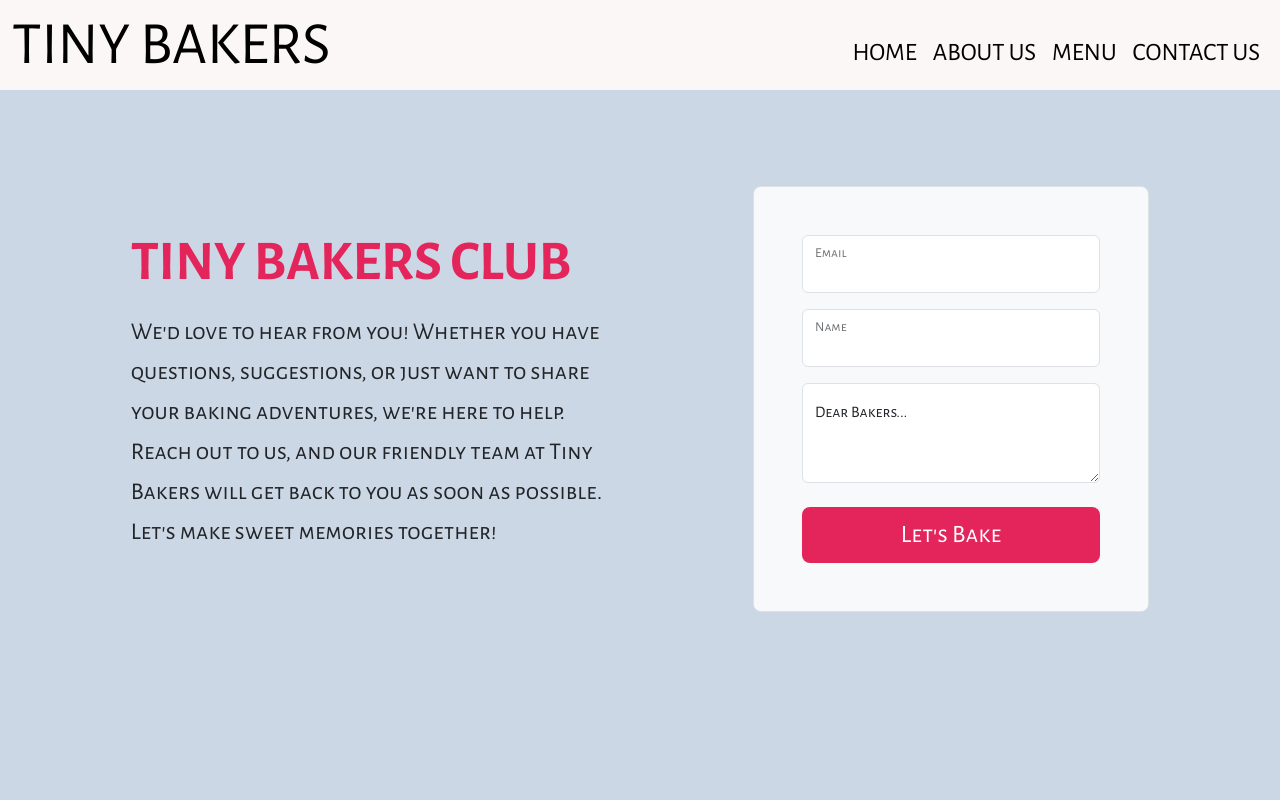
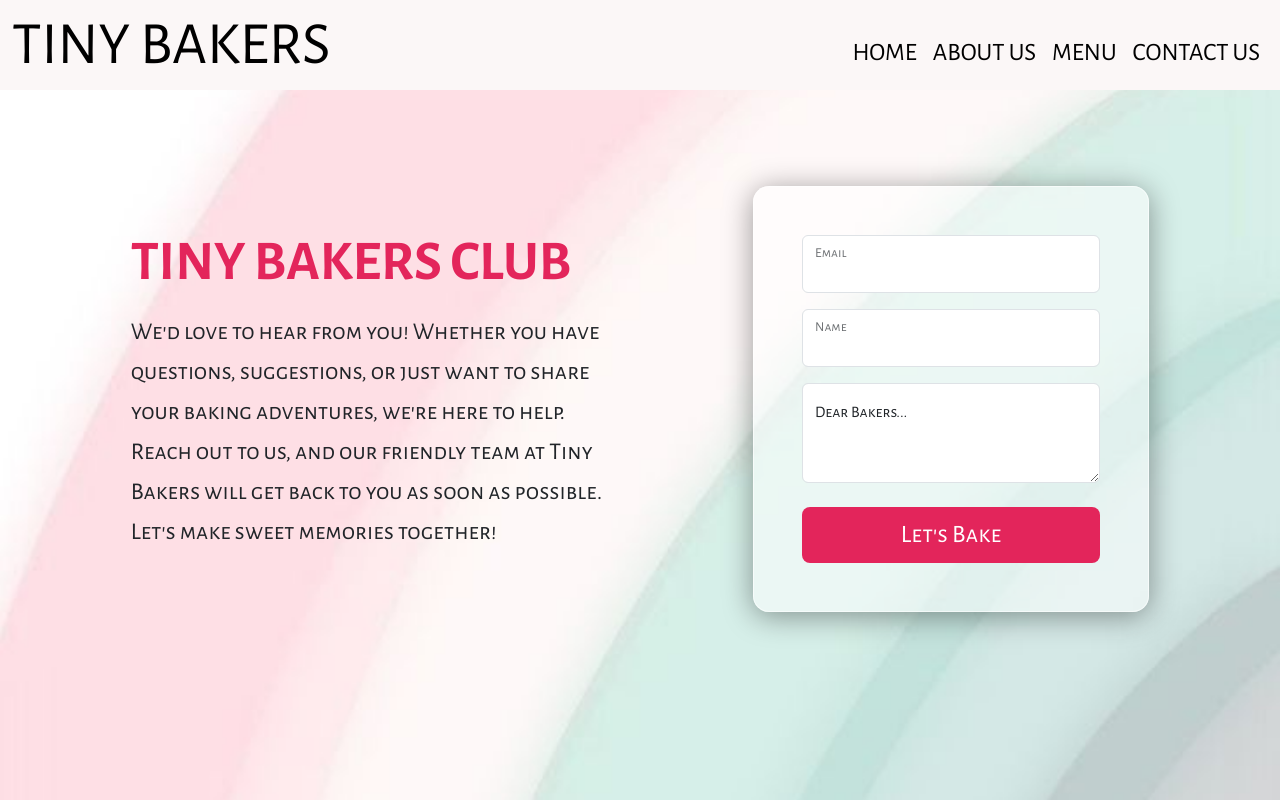
Before and after one commit to mhlangathabile/react-little-bakers, a React (Create React App) app: page /ContactUs in a window 1280 px wide. Built offline with nearby package versions, Linux system fonts and the light colour scheme.

Commit message:
Glassmorphism on form

```diff
--- a/src/Component/ContactUs.css
+++ b/src/Component/ContactUs.css
@@ -1,6 +1,15 @@
+body {
+  min-height: 100vh;
+  background-image: url("../Images/contactUs.jpg");
+  background-size: cover;
+  background-position: center;
+  /* display: flex;
+  align-items: center;
+  justify-content: center; */
+}
+
 .contactUs {
   font-family: "Alegreya Sans SC", sans-serif;
-  background-color: #ccd7e5;
   height: 100vh;
 }
 
@@ -8,6 +17,13 @@
   color: #e3255b !important;
 }
 
+.contact-form form {
+  border: 1px solid rgba(255, 255, 255, 0.6) !important;
+  background: rgba(255, 255, 255, 0.5) !important;
+  border-radius: 16px !important;
+  box-shadow: 0 4px 30px rgba(0, 0, 0, 0.4);
+}
+
 button {
   background-color: #e3255b !important;
   color: white !important;
--- a/src/Component/ContactUs.js
+++ b/src/Component/ContactUs.js
@@ -20,7 +20,7 @@ const ContactUs = () => {
               memories together!
             </p>
           </div>
-          <div className="col-md-10 mx-auto col-lg-5">
+          <div className="col-md-10 mx-auto col-lg-5 contact-form">
             <form className="p-4 p-md-5 border rounded-3 bg-body-tertiary">
               <div className="form-floating mb-3">
                 <input
```
